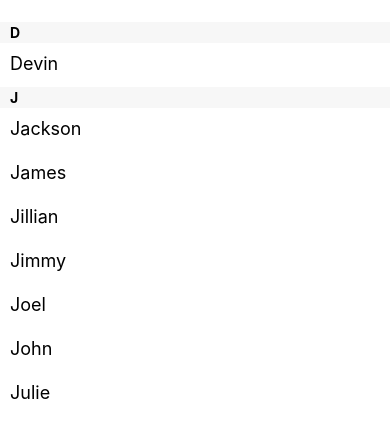
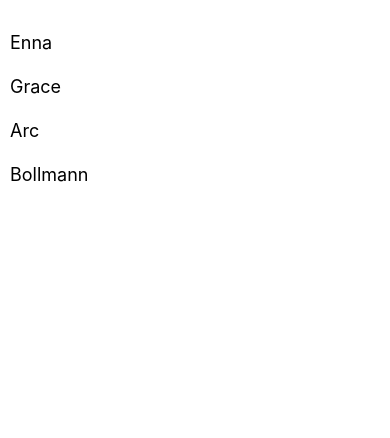
Before and after one commit to danmaq/AwesomeProject, a React Native app: screen / in a window 390 px wide. Shown: the top 438 px of the page. Built offline with nearby package versions, Linux system fonts and the light colour scheme.

Commit message:
Revert "Tutorial: Learned SectionView."
This reverts commit 756fa13250c6491513c026592665e7289ff33fed.

```diff
--- a/App.js
+++ b/App.js
@@ -1,16 +1,12 @@
 import React from 'react';
-import { AppRegistry, SectionList, Text, View, StyleSheet } from 'react-native';
+import { AppRegistry, FlatList, Text, View, StyleSheet } from 'react-native';
 
 export default class HelloWorldApp extends React.Component {
   render() {
     return (
       <View style={styles.container}>
-        <SectionList sections={[
-            {title: 'D', data: ['Devin']},
-            {title: 'J', data: ['Jackson', 'James', 'Jillian', 'Jimmy', 'Joel', 'John', 'Julie']},
-          ]}
-                     renderItem={({item}) => <Text style={styles.item}>{item}</Text>}
-                     renderSectionHeader={({section}) => <Text style={styles.sectionHeader}>{section.title}</Text>} />
+        <FlatList data={[{key: "Enna"}, {key: "Grace"}, {key: "Arc"}, {key: "Bollmann"}]}
+                  renderItem={({item}) => <Text style={styles.item}>{item.key}</Text>} />
       </View>
     );
   }
@@ -21,15 +17,6 @@ const styles = StyleSheet.create({
    flex: 1,
    paddingTop: 22
   },
-  sectionHeader: {
-    paddingTop: 2,
-    paddingLeft: 10,
-    paddingRight: 10,
-    paddingBottom: 2,
-    fontSize: 14,
-    fontWeight: 'bold',
-    backgroundColor: 'rgba(247,247,247,1.0)',
-  },
   item: {
     padding: 10,
     fontSize: 18,
```
